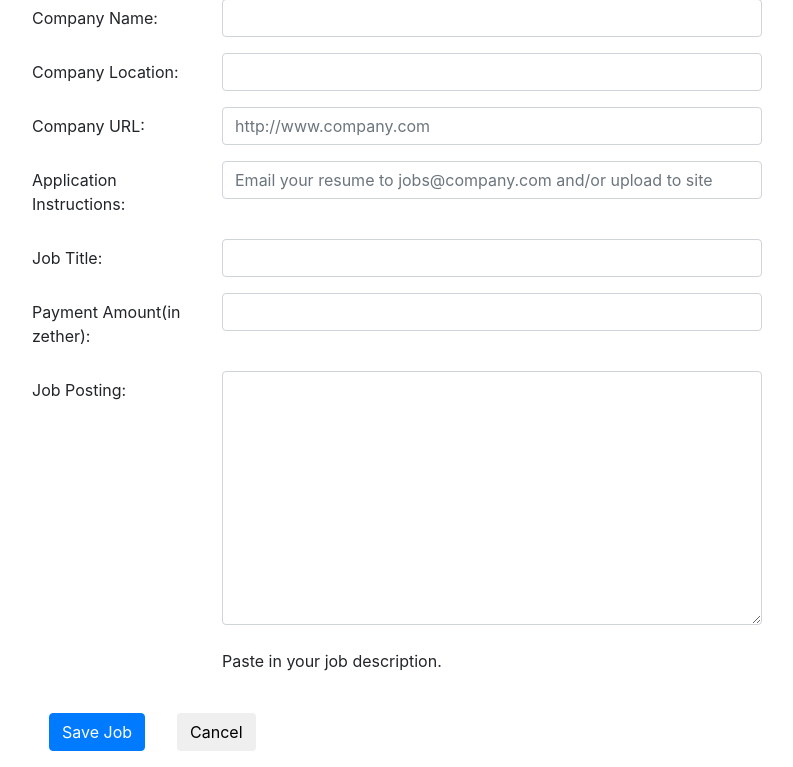
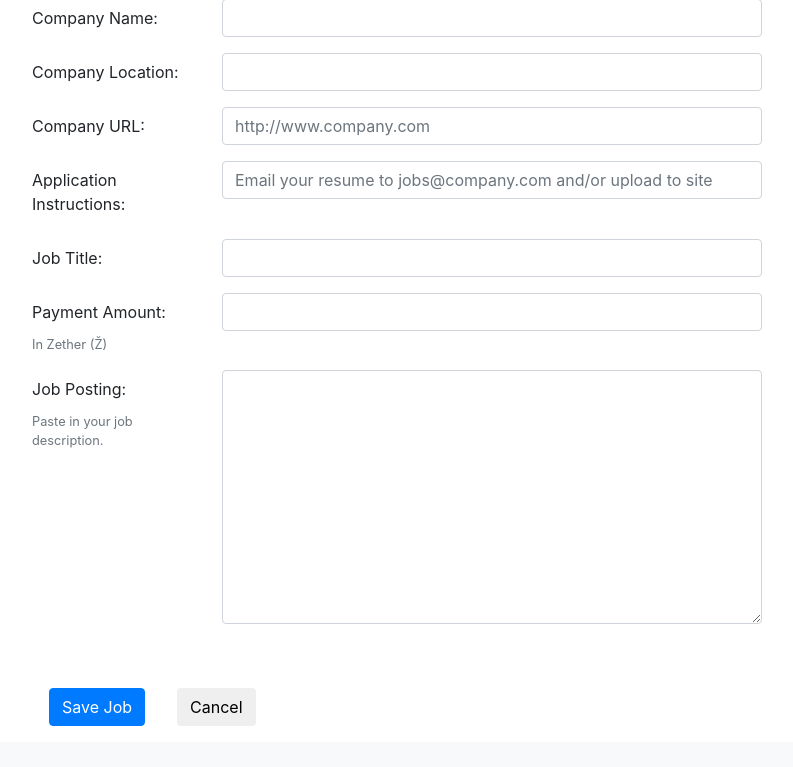
Before and after one commit to Ninad998/Blockchain-Job-Forum, a Flask app: page /create in a window 1280 px wide. Shown: the part 105-872 px from the top of the page, without its empty margins (53-846 px from the left). After the commit the page ends 831 px from the top, so only its background shows below. Run offline with Flask 2, Linux system fonts and the light colour scheme; the visitor is signed in with stand-in values (Sample User, id 1); data that the repository does not hold is empty; some libraries are stand-ins or nearby versions.

Commit message:
UI changes

```diff
--- a/flask-job-board/app.py
+++ b/flask-job-board/app.py
@@ -593,7 +593,7 @@ def get_chain_list_db(index = ''):
         response = cursor.fetchall()
         for row in response:
             block = {
-                'index': row[0],
+                'id': row[0],
                 'proof': row[1],
                 'prev_hash': row[2],
                 'body': row[3],
@@ -619,7 +619,7 @@ def insert_block_db(block):
         conn = db['conn']
         cursor = db['cursor']
         query = "INSERT INTO chain " \
-                "(index, proof, prev_hash, body, creation, nonce, hash) " \
+                "(id, proof, prev_hash, body, creation, nonce, hash) " \
                 "VALUES %r;" % tuple(block)
         cursor.execute(query)
         conn.commit()
@@ -1510,14 +1510,14 @@ def check_db():
         conn = db['conn']
         cursor = db['cursor']
         query = "CREATE TABLE chain (" \
-                "index varchar(50) NOT NULL, " \
+                "id varchar(50) NOT NULL, " \
                 "proof varchar(50) NOT NULL, " \
                 "prev_hash varchar(100) NOT NULL, " \
                 "body varchar(500) NOT NULL, " \
                 "creation DATETIME NOT NULL, " \
                 "nonce int NOT NULL, " \
                 "hash varchar(100) NOT NULL, " \
-                "PRIMARY KEY (index));"
+                "PRIMARY KEY (id));"
         cursor.execute(query)
         conn.commit()
     finally:
--- a/flask-job-board/templates/404.html
+++ b/flask-job-board/templates/404.html
@@ -1,6 +1,4 @@
 {% extends "base.html" %}
-
-{% block title %}Page Not Found{% endblock %}
 
 {% block css %}
 <style type="text/css">
--- a/flask-job-board/templates/apply.html
+++ b/flask-job-board/templates/apply.html
@@ -53,7 +53,7 @@
     <div class="form-group row">
         <div class="col-sm-2">
             <label class="col-form-label" for='job_posting'>About you:</label>
-            <small class="form-text text-muted">(Enter your skills and work experience)</small>
+            <small class="form-text text-muted">Enter your skills and work experience.</small>
         </div>
         <div class="col-md-6">
             <textarea class="form-control" id="desc" name="desc"
--- a/flask-job-board/templates/create_job.html
+++ b/flask-job-board/templates/create_job.html
@@ -40,21 +40,25 @@
     </div>
 
     <div class="form-group row">
-        <label class="col-sm-2 col-form-label" for='payment'>Payment Amount(in zether):</label>
+        <div class="col-sm-2">
+            <label class="col-form-label" for='payment'>Payment Amount:</label>
+            <small class="form-text text-muted">In Zether (Ž)</small>
+        </div>
         <div class="col-md-6">
             <input class="form-control" id='payment' name='payment' type='number' required>
         </div>
     </div>
 
     <div class="form-group row">
-        <label class="col-sm-2 col-form-label" for='job_posting'>Job Posting:</label>
+        <div class="col-sm-2">
+            <label class="col-form-label" for='job_posting'>Job Posting:</label>
+            <small class="form-text text-muted">Paste in your job description.</small>
+        </div>
+
         <div class="col-md-6">
             <textarea class="form-control" class="xxlarge" id="job_posting"
                       name="job_posting" rows="10" maxlength="255"></textarea>
             <br/>
-            <span class="help-block">
-                Paste in your job description.
-            </span>
         </div>
     </div>
     <br/>
```
Also changed, not shown: flask-job-board/templates/chain.html (+12 -15 lines).
